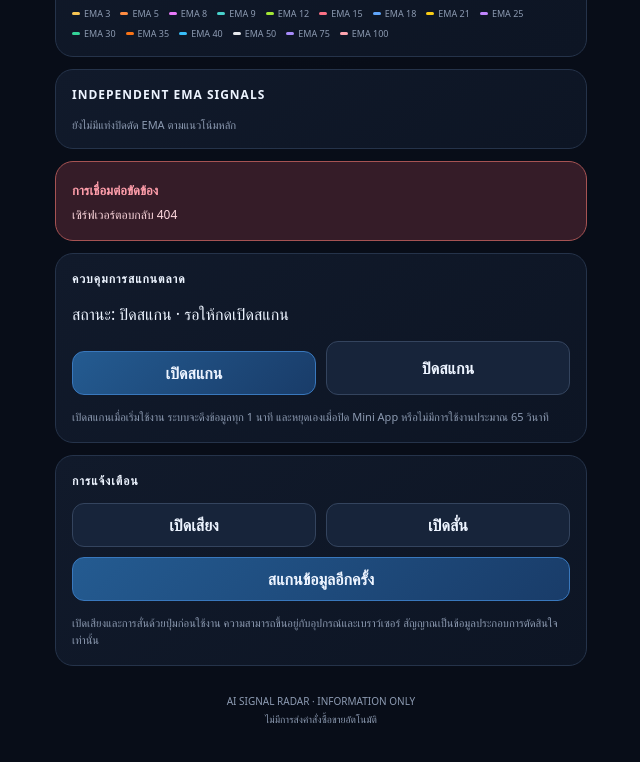
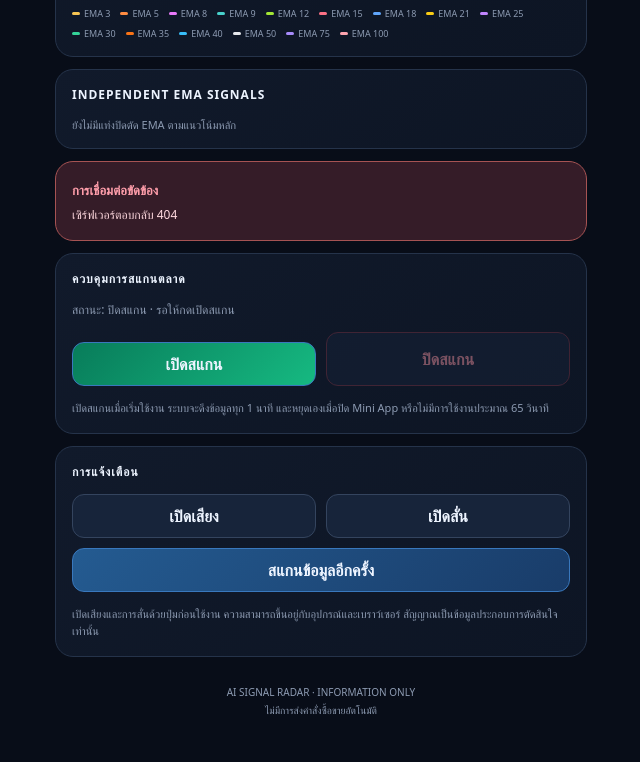
Before and after one commit to 0953922631n5566-ctrl/my-ai-signal-bot, a website: page public/index.html in a window 1280 px wide. Shown: the part 1284-2046 px from the top of the page, without its empty margins (319-959 px from the left). Drawn offline with Linux system fonts and the light colour scheme; no server answers; a script that the page names is missing.

Commit message:
Style on-demand scan controls

```diff
--- a/public/styles.css
+++ b/public/styles.css
@@ -426,3 +426,16 @@ footer p {
   .ema-signal-row { grid-template-columns:auto auto 1fr; }
   .ema-signal-row b { grid-column:3; }
 }
+
+
+/* On-demand scan controls */
+.scan-state {
+  margin: 8px 0 14px;
+  color: var(--muted);
+  font-size: 12px;
+}
+.scan-state.scan-active { color: var(--green); }
+.scan-controls .button-row { display: grid; grid-template-columns: 1fr 1fr; gap: 10px; }
+.scan-controls button:disabled { opacity: .45; cursor: not-allowed; }
+.scan-start { background: linear-gradient(135deg, #087c5a, #16b981); }
+.scan-stop { border-color: #7d3445; color: #ff9aaa; }
```
